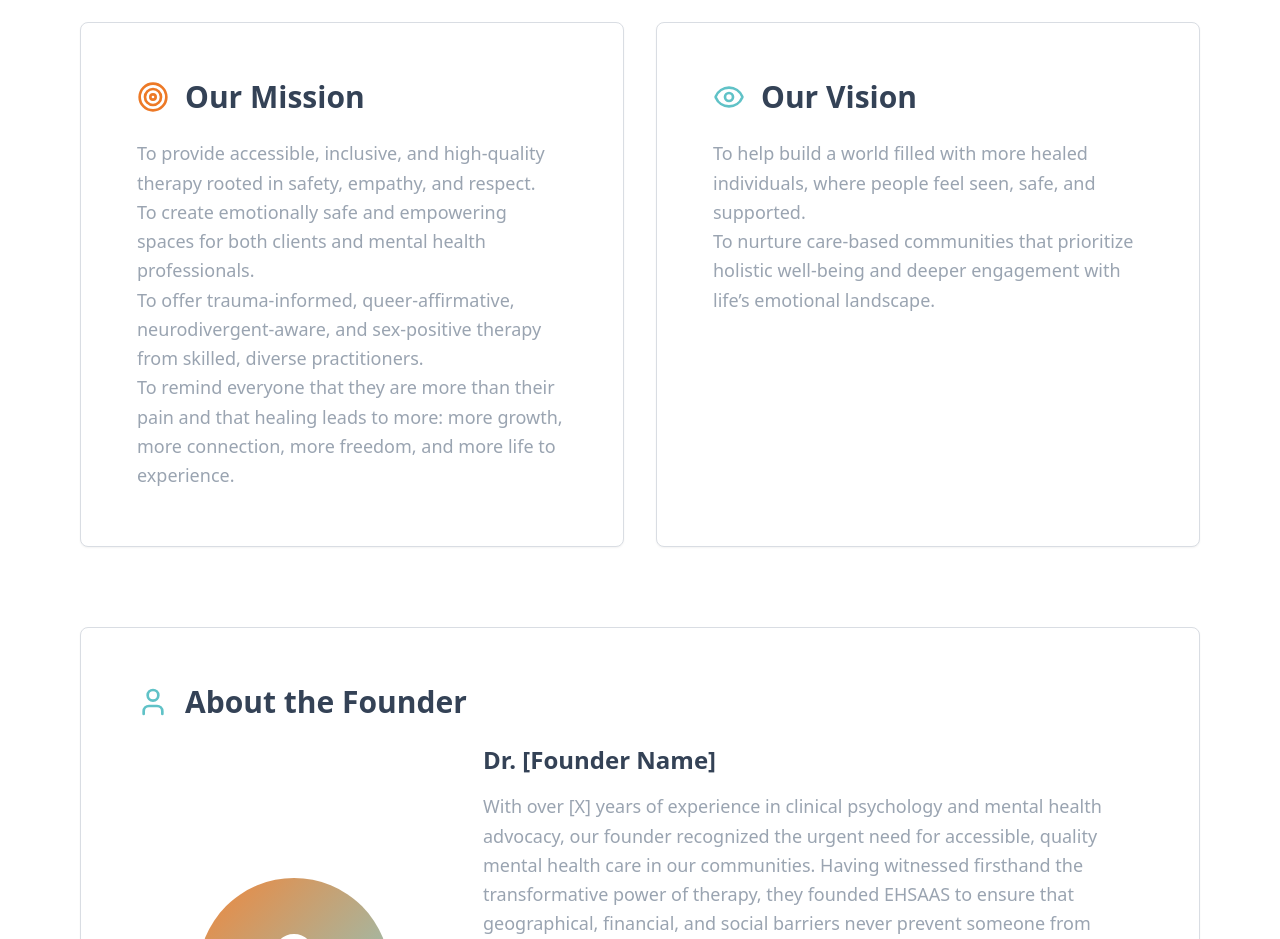
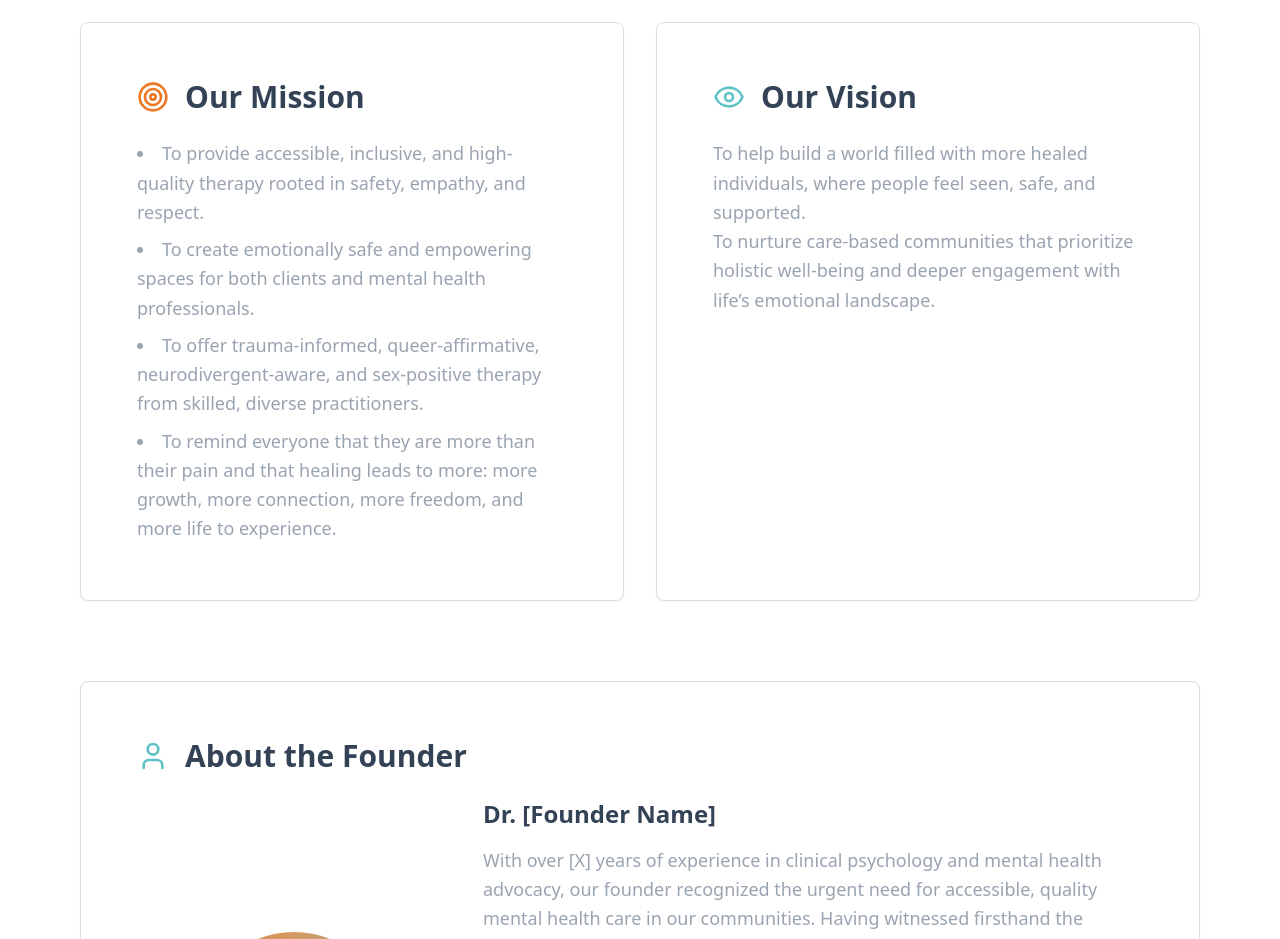
Before and after one commit to zenilrvs/ehsaas-connect-book, a React (Vite) app: page /about in a window 1280 px wide. Shown: the part 880-1819 px from the top of the page. Built offline with nearby package versions, Linux system fonts and the light colour scheme.

Commit message:
Update About Us content
Add mission and vision statements with bullet points to the About Us page.

```diff
--- a/src/pages/About.tsx
+++ b/src/pages/About.tsx
@@ -51,14 +51,12 @@ const About = () => {
                   <Target className="w-8 h-8 text-primary mr-4" />
                   <h2 className="text-3xl font-bold text-foreground">Our Mission</h2>
                 </div>
-                <p className="text-lg text-muted-foreground leading-relaxed">
-                  <ul>
-                    <li>To provide accessible, inclusive, and high-quality therapy rooted in safety, empathy, and respect.</li>
-                    <li>To create emotionally safe and empowering spaces for both clients and mental health professionals.</li>
-                    <li>To offer trauma-informed, queer-affirmative, neurodivergent-aware, and sex-positive therapy from skilled, diverse practitioners.</li>
-                    <li>To remind everyone that they are more than their pain and that healing leads to more: more growth, more connection, more freedom, and more life to experience.</li>
-                  </ul>
-                </p>
+                <ul className="text-lg text-muted-foreground leading-relaxed list-disc list-inside space-y-2">
+                  <li>To provide accessible, inclusive, and high-quality therapy rooted in safety, empathy, and respect.</li>
+                  <li>To create emotionally safe and empowering spaces for both clients and mental health professionals.</li>
+                  <li>To offer trauma-informed, queer-affirmative, neurodivergent-aware, and sex-positive therapy from skilled, diverse practitioners.</li>
+                  <li>To remind everyone that they are more than their pain and that healing leads to more: more growth, more connection, more freedom, and more life to experience.</li>
+                </ul>
               </CardContent>
             </Card>
 
```
